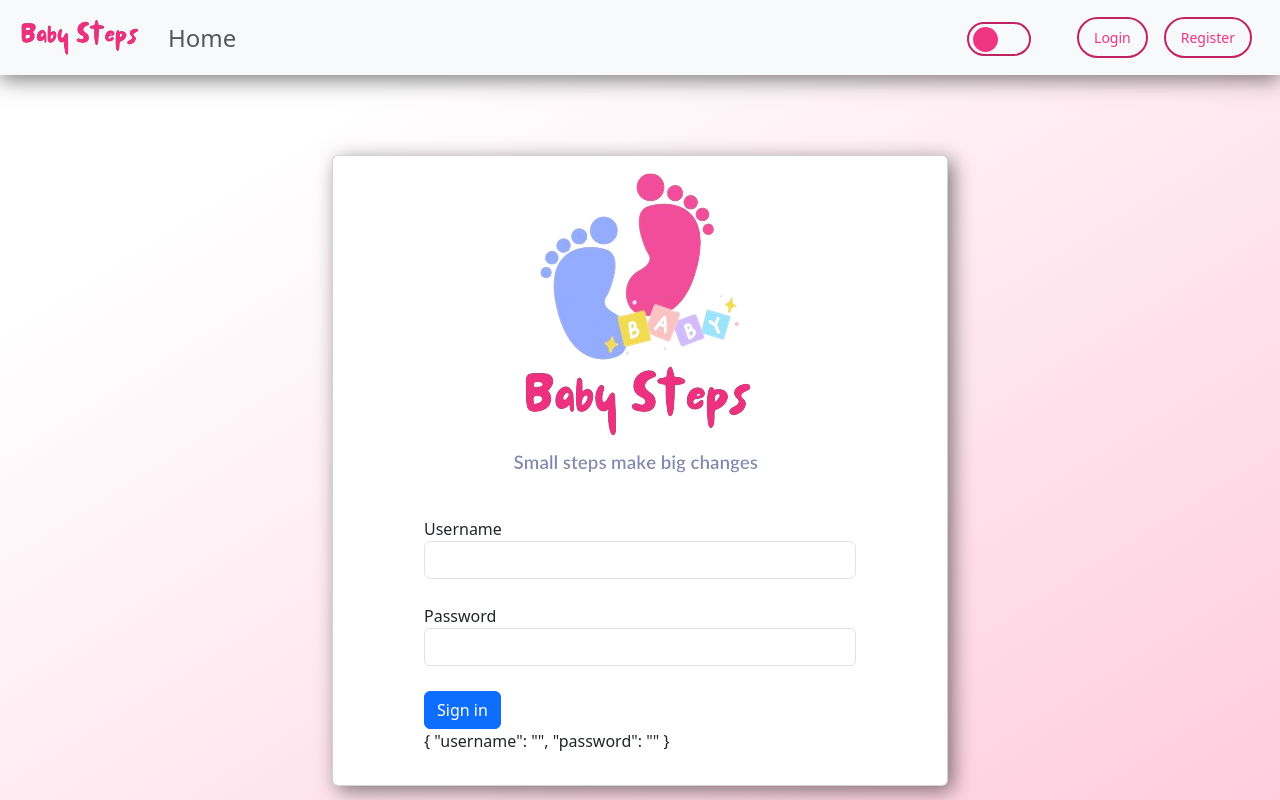
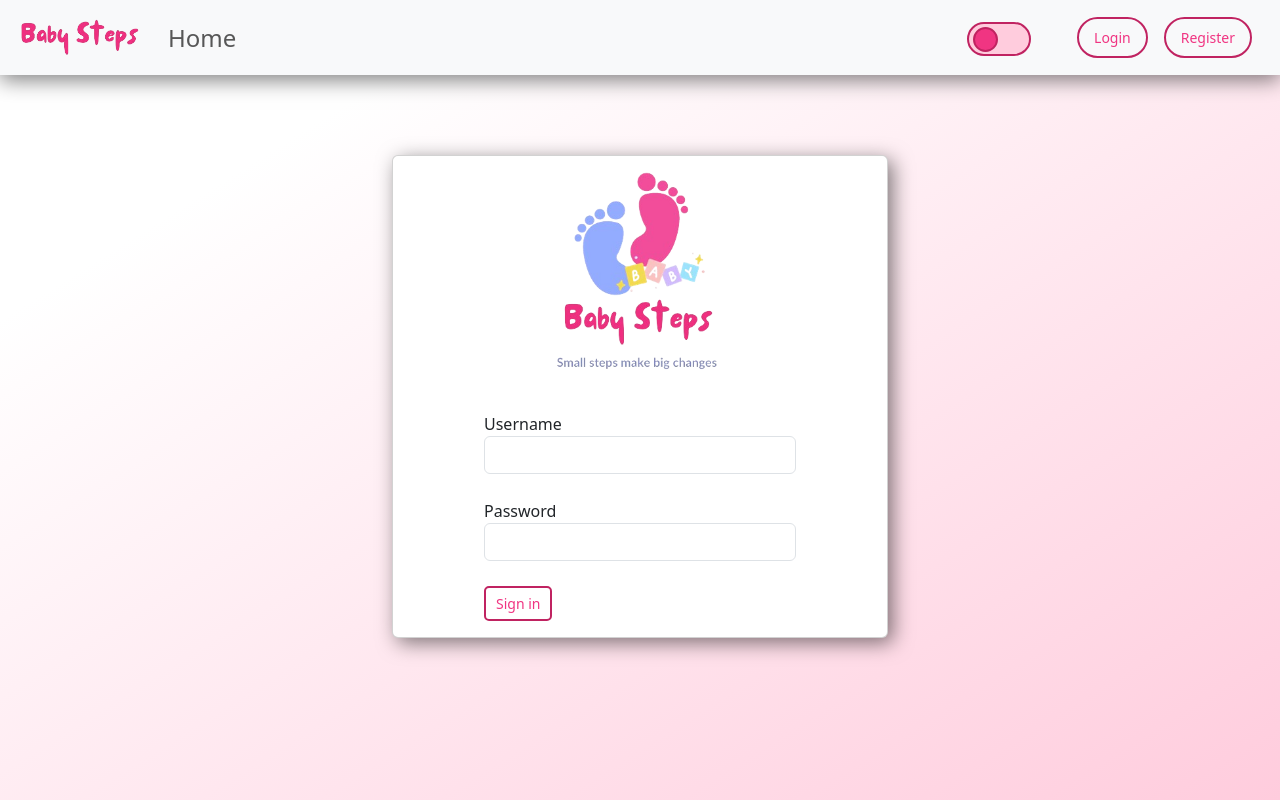
Before and after one commit to EvilMaidAttack/baby-steps, an Angular app: page /login in a window 1280 px wide. Built offline with nearby package versions, Linux system fonts and the light colour scheme.

Commit message:
added styling to login page

```diff
--- a/src/app/login/login.component.css
+++ b/src/app/login/login.component.css
@@ -1,7 +1,9 @@
+@import "../../component-styler.css";
+
 div.container {
     display: block;
     text-align: center;
-    max-width: 50%;
+    max-width: 520px;
 }
 
 .card {
--- a/src/app/login/login.component.html
+++ b/src/app/login/login.component.html
@@ -1,9 +1,9 @@
-<div class="container">
+<div class="container" [class.isMale]="isMale">
     <div class="card">
         <div class="card-body">
 
             <div>
-                <img src="../assets/img/logo.png" class="img-fluid logo">
+                <img src="../assets/img/logo.png" class="img-fluid logo" width="200" heigth="200">
             </div>
 
             <form #f="ngForm" (ngSubmit)="debug(f)" >
@@ -18,10 +18,7 @@
                     <input ngModel name="password" id="password" type="password" class="form-control">
                 </div>
 
-                <button type="submit" class="btn btn-primary">Sign in</button>
-                <p>
-                    {{f.value | json}}
-                </p>
+                <button type="submit" class="btn-form">Sign in</button>
             </form>
 
         </div>
--- a/src/app/login/login.component.ts
+++ b/src/app/login/login.component.ts
@@ -1,14 +1,26 @@
-import { Component } from '@angular/core';
+import { ThemeService } from './../theme.service';
+import { Component, OnInit } from '@angular/core';
 
 @Component({
   selector: 'app-login',
   templateUrl: './login.component.html',
   styleUrls: ['./login.component.css']
 })
-export class LoginComponent {
+export class LoginComponent implements OnInit{
+
+  isMale: boolean;
+
+  constructor(private themeService: ThemeService){
+
+  }
+
+  ngOnInit(): void {
+      this.themeService.isMale$.subscribe(value => this.isMale = value);
+  }
 
   debug(x){
     console.log(x);
   }
 
+
 }
--- a/src/app/scheme-toggler/scheme-toggler.component.css
+++ b/src/app/scheme-toggler/scheme-toggler.component.css
@@ -1,6 +1,7 @@
 .isMale {
     --color-theme-border: var(--color-boy-blue-border);
     --color-theme-text: var(--color-boy-blue-text);
+    --color-theme-background: var(--color-boy-background);
 }
 
 .checkbox-container {
@@ -9,7 +10,7 @@
     position: relative;
     padding: 15px 30px;
     margin-right: 30px;
-    background-color: transparent;
+    background-color: var(--color-theme-background);
     user-select: none;
     border-radius: 100vw;
     border: 2px var(--color-theme-border) solid;
@@ -34,6 +35,7 @@
     background-color: var(--color-theme-text);
     overflow: hidden;
     border-radius: 100vw;
+    border: 2px solid var(--color-theme-border);
     left: -40px;
     top: -12px;
     transition: all 0.5s cubic-bezier(0.075, 0.82, 0.165, 1);
--- a/src/app/signup-form/signup-form.component.css
+++ b/src/app/signup-form/signup-form.component.css
@@ -1,3 +1,5 @@
+@import "../../component-styler.css";
+
 .overlay {
     position: fixed;
     top: 0;
@@ -49,7 +51,6 @@ h4, .form-control {
     margin-bottom: 2rem;
 }
 
-.btn {
-    display: block;
-    margin: 0 auto;
+.btn-form {
+    font-size: 14px;
 }
--- a/src/app/signup-form/signup-form.component.html
+++ b/src/app/signup-form/signup-form.component.html
@@ -1,5 +1,5 @@
 <div class="overlay">
-    <div class="container">
+    <div class="container" [class.isMale]="isMale">
         <div class="card">
             <div class="card-body">
                 <div class="exit-container">
@@ -15,7 +15,7 @@
                         <label for="password">Password</label>
                         <input type="password" class="form-control">
                     </div>
-                    <button class="btn btn-primary">Sign up</button>
+                    <button class="btn-form">Sign up</button>
                 </form>
             </div>
         </div>
--- a/src/app/signup-form/signup-form.component.ts
+++ b/src/app/signup-form/signup-form.component.ts
@@ -1,10 +1,22 @@
-import { Component } from '@angular/core';
+import { Component, OnInit } from '@angular/core';
+import { ThemeService } from '../theme.service';
 
 @Component({
   selector: 'app-signup-form',
   templateUrl: './signup-form.component.html',
   styleUrls: ['./signup-form.component.css']
 })
-export class SignupFormComponent {
+export class SignupFormComponent implements OnInit{
+
+  isMale: boolean;
+
+  constructor(private themeSerivce: ThemeService) {
+
+  }
+
+  ngOnInit(): void {
+      this.themeSerivce.isMale$.subscribe(value => this.isMale = value);
+  }
+
 
 }
--- /dev/null
+++ b/src/component-styler.css
@@ -0,0 +1,70 @@
+/*  --------------------- GENERAL --------------------- */
+.isMale {
+    --color-theme-border: var(--color-boy-blue-border);
+    --color-theme-background: var(--color-boy-background);
+    --color-theme-text: var(--color-boy-blue-text);
+}
+
+
+/*  --------------------- BUTTONS --------------------- */
+.btn-standard {
+    position: relative;
+    border: 2px solid var(--color-theme-border);
+    border-radius: 100vh;
+    padding: 5px 10px;
+    background-color: transparent;
+    font-size: 14px;
+    font-weight: 500;
+    color: var(--color-theme-text);
+    transition: all 0.3s cubic-bezier(0.23, 1, 0.320, 1);
+    overflow: hidden;
+}
+
+.btn-standard:hover {
+    color: var(--color-theme-white);
+    box-shadow: 0 0px 20px var(--color-theme-border);
+    scale: 1.1;
+}
+
+.btn-standard::before {
+    content: "";
+    position: absolute;
+    width: 50px;
+    height: 50px;
+    inset: 0;
+    margin: auto;
+    z-index: -1;
+    background-color: var(--color-theme-border);
+    scale: 0;
+    transition: all 0.6s cubic-bezier(0.23, 1, 0.320, 1);
+    border-radius: inherit;
+}
+
+.btn-standard:hover::before {
+    scale: 2;
+}
+
+
+.btn-form {
+    position: relative;
+    border: 2px solid var(--color-theme-border);
+    border-radius: 5px;
+    padding: 5px 10px;
+    background-color: transparent;
+    font-size: 14px;
+    font-weight: 500;
+    color: var(--color-theme-text);
+    transition: all 0.3s cubic-bezier(0.23, 1, 0.320, 1);
+    overflow: hidden;
+}
+
+.btn-form:hover {
+    background-color: var(--color-theme-border);
+    color: var(--color-theme-white);
+    box-shadow: 0 0px 20px var(--color-theme-border);
+    scale: 1.1;
+}
+
+.btn-form:active {
+    scale: 1;
+}
```
